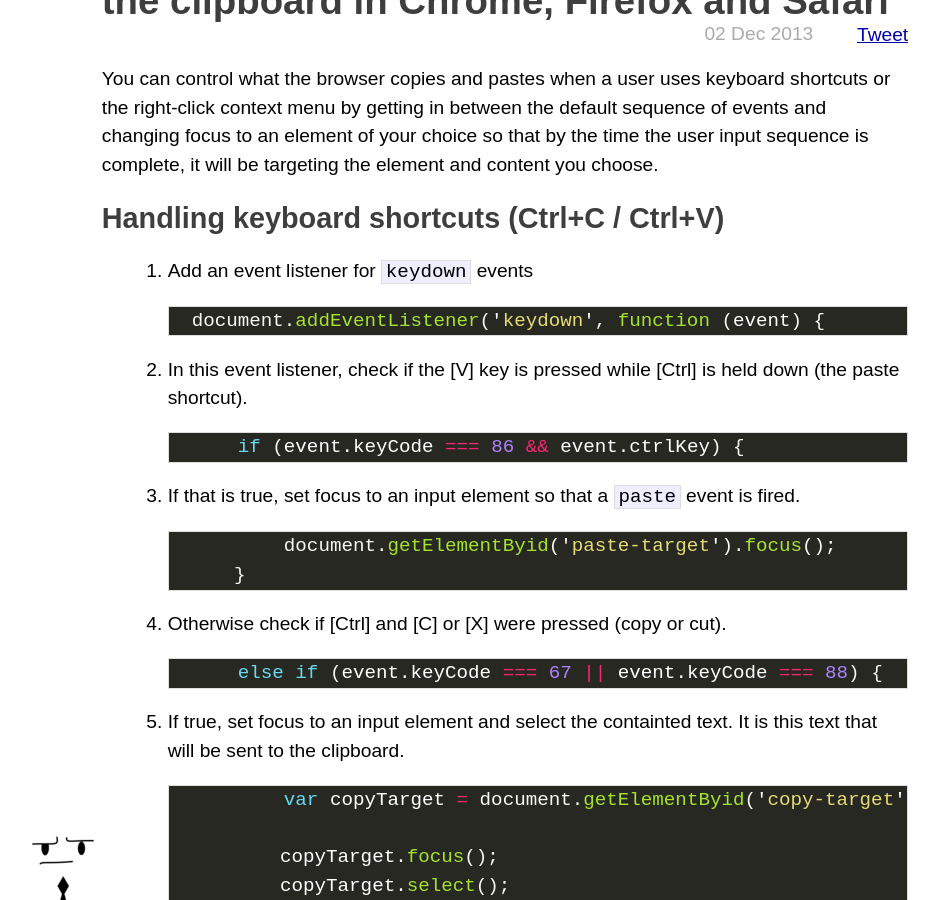
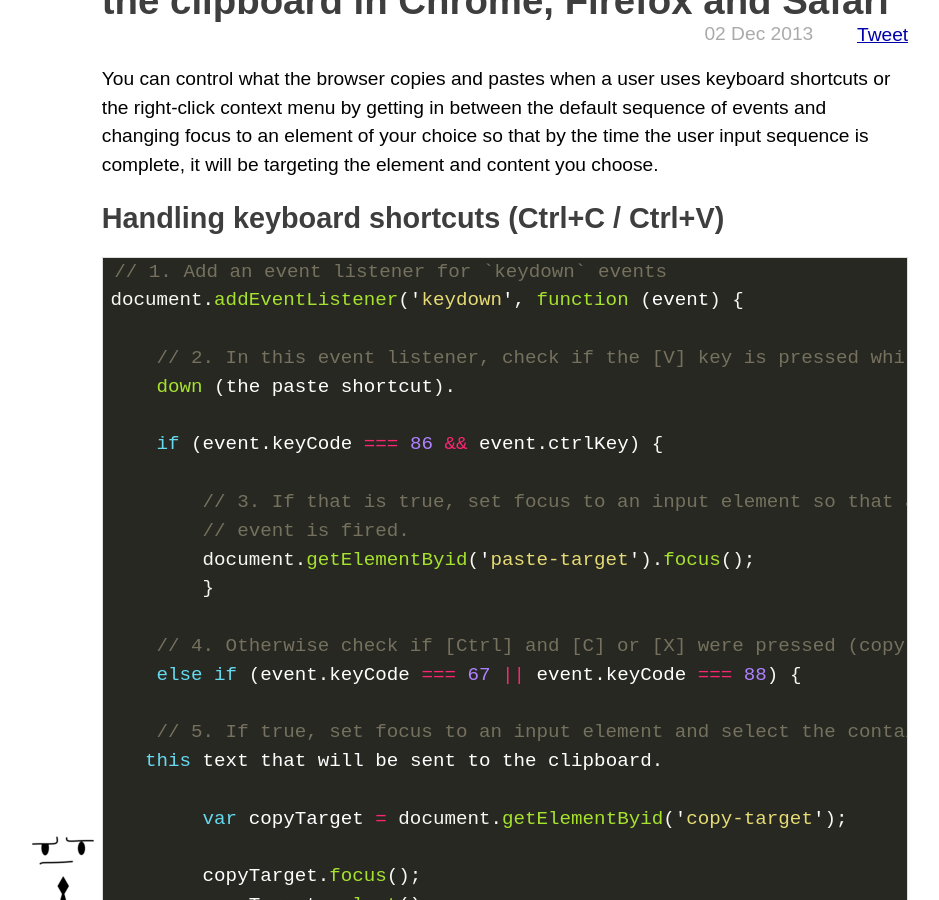
Before and after one commit to taye/taye.github.io, a Jekyll site: the page built from _posts/2013-12-01-browser-clipboard-copy-paste.markdown, in a window 1280 px wide and 900 px high, scrolled down 234 px. Shown: the whole window, without its empty margins (135-1074 px from the left). Built offline with Jekyll 4.4.1, drawn with Linux system fonts in a browser that asks for light colours; some web fonts are replaced; Markdown is read by kramdown in place of the engine named in the settings; comment, search, counter and statistics services are not loaded; some of the changed text lies outside the part shown.

Commit message:
Fix code in clipboard post

````diff
--- a/_posts/2013-12-01-browser-clipboard-copy-paste.markdown
+++ b/_posts/2013-12-01-browser-clipboard-copy-paste.markdown
@@ -45,40 +45,35 @@
 and content you choose.
 
 ## Handling keyboard shortcuts (Ctrl+C / Ctrl+V)
-1. Add an event listener for `keydown` events
 
-    ```javascript
-    document.addEventListener('keydown', function (event) {
-    ```
-2. In this event listener, check if the [V] key is pressed while [Ctrl] is held
-   down (the paste shortcut).
+```javascript
+// 1. Add an event listener for `keydown` events
+document.addEventListener('keydown', function (event) {
 
-   ```javascript
-        if (event.keyCode === 86 && event.ctrlKey) {
-    ```
-3. If that is true, set focus to an input element so that a `paste` event is
-   fired.
+    // 2. In this event listener, check if the [V] key is pressed while [Ctrl] is held
+    down (the paste shortcut).
 
-   ```javascript
-            document.getElementByid('paste-target').focus();
+    if (event.keyCode === 86 && event.ctrlKey) {
+
+        // 3. If that is true, set focus to an input element so that a `paste`
+        // event is fired.
+        document.getElementByid('paste-target').focus();
         }
-    ```
-4. Otherwise check if [Ctrl] and [C] or [X] were pressed (copy or cut).
 
-    ```javascript
-        else if (event.keyCode === 67 || event.keyCode === 88) {
-    ```
-5. If true, set focus to an input element and select the containted text. It is
+    // 4. Otherwise check if [Ctrl] and [C] or [X] were pressed (copy or cut).
+    else if (event.keyCode === 67 || event.keyCode === 88) {
+
+    // 5. If true, set focus to an input element and select the containted text. It is
    this text that will be sent to the clipboard.
 
-    ```javascript
-            var copyTarget = document.getElementByid('copy-target');
+        var copyTarget = document.getElementByid('copy-target');
 
-            copyTarget.focus();
-            copyTarget.select();
-        }
-    });
-    ```
+        copyTarget.focus();
+        copyTarget.select();
+    }
+});
+```
+
 <br>
 
 ## Handling right-click context menu cut/copy/paste
@@ -91,10 +86,10 @@
 
 If this element is invisible then it does not interrupt the user's workflow.
 
-1. Style the right click target element so that it is invisible and placed
-   off-screen.
+Style the right click target element so that it is invisible and placed
+off-screen.
 
-   ```css
+```css
     #rc-target {
         z-index : 9003;
         width   : 100px;
@@ -108,42 +103,38 @@
         left    : -1000px;
         right   : -1000px;
     }
-    ```
-2. Add a `mousedown` event listener that checks for right-clicks
+```
 
-    ```javascript
-    document.addEventListener('mousedown' function (event) {
-        if (event.button === 2) {
-    ```
-3. If the button is the right mouse button, move the input element to the
-   coordinates of the event
+Add a `mousedown` event listener that checks for right-clicks
 
-   ```javascript
-            var rcTarget = document.getElementByid('rc-target');
+```javascript
+document.addEventListener('mousedown' function (event) {
+    if (event.button === 2) {
 
-            rcTarget.style.left = event.pageX;
-            rcTarget.style.top  = event.pageY;
-    ```
-4. Then bring focus to the element and select the text inside it and prevent
-   the default event behaviour
+// If the button is the right mouse button, move the input element to the
+// coordinates of the event
+        var rcTarget = document.getElementByid('rc-target');
 
-   ```javascript
-            rcTarget.focus();
-            rcTarget.select();
+        rcTarget.style.left = event.pageX;
+        rcTarget.style.top  = event.pageY;
 
-            event.preventDefault();
-        }
-    });
-    ```
-5. Hide the `#rc-target` element on `mousemove`
+// Then bring focus to the element and select the text inside it and prevent
+// the default event behaviour
 
-    ```javascript
+        rcTarget.focus();
+        rcTarget.select();
+
+        event.preventDefault();
+    }
+});
+
+// Hide the `#rc-target` element on `mousemove`
     document.addEventListener('mousemove', function (event) {
         var rcTarget = document.getElementById('rc-target');
 
         rcTarget.style.left = rcTarget.style.top = '';
     });
-    ```
+```
 
 After mouseup, the context menu will be displayed for the `#rc-target` element.
 If the user clicks cut/copy/paste, it will relate to the text within the
@@ -152,7 +143,7 @@
 This way, you can have the user copy and paste whatever data you choose from
 anywhere in your web page/app.
 
-<div id="demo-space">
+<div id="demo-space" style="display: none">
     Try right-clicking here to see this working
 </div>
 <input id="rc-target" type="text">
````
Also changed, not shown: other parts of _posts/2013-12-01-browser-clipboard-copy-paste.markdown (+1 -0 lines).
